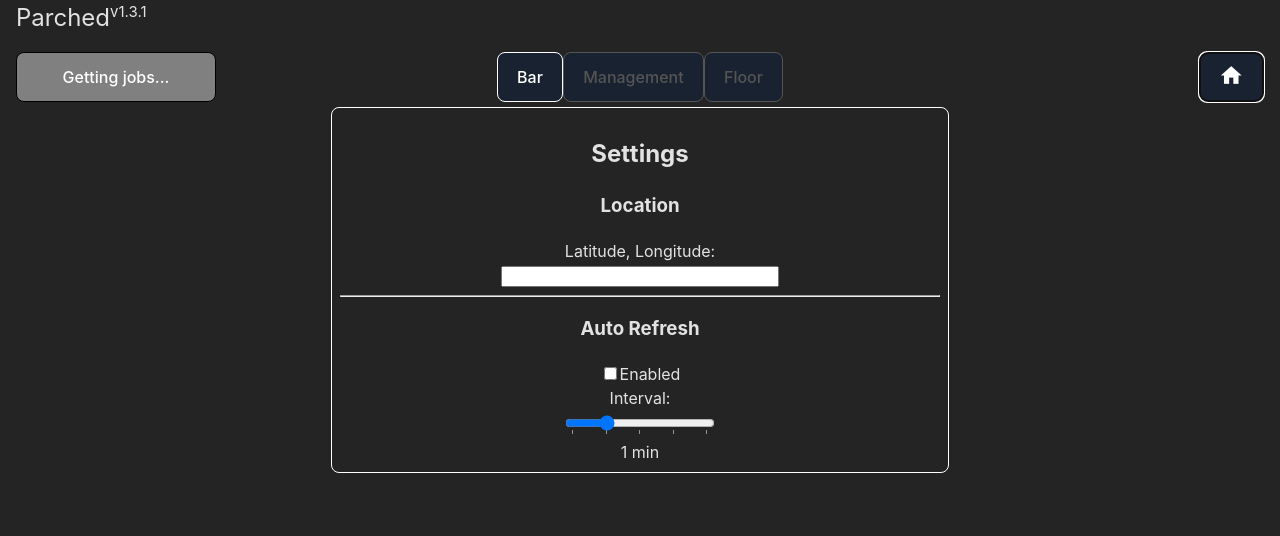
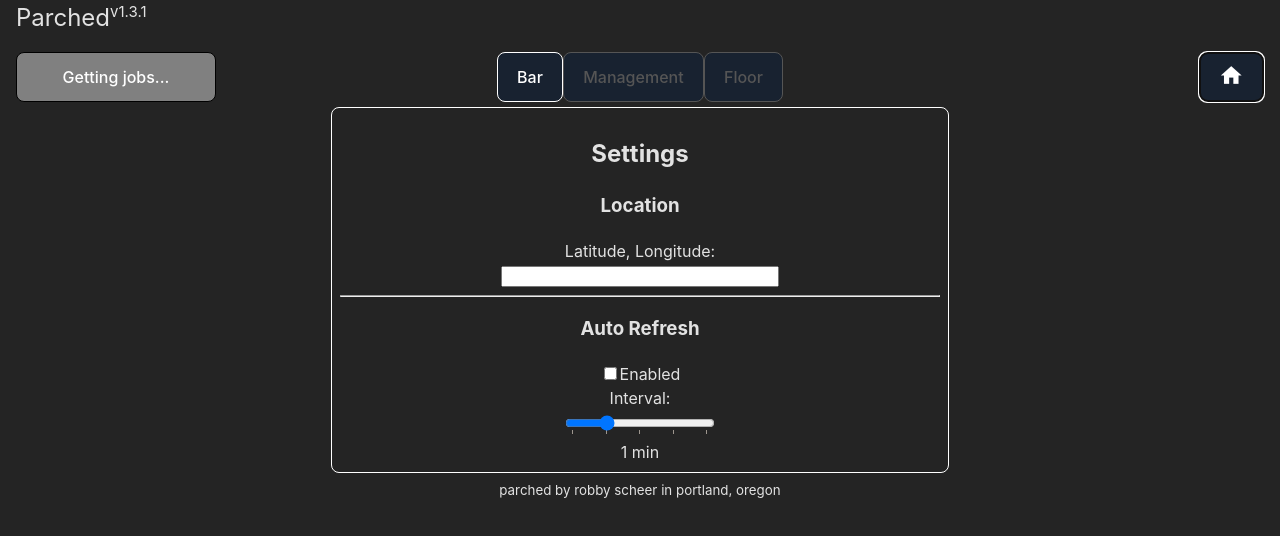
Before and after one commit to rescheer/Parched, a React (Vite) app: page / in a window 1280 px wide. Both pictures are taken after a click on the button "settings". Shown: the top 536 px of the page. Built offline with nearby package versions, Linux system fonts and the light colour scheme; no server answers.

Commit message:
vanity text on settings page

```diff
--- a/src/App.jsx
+++ b/src/App.jsx
@@ -310,6 +310,7 @@ function App() {
   );
 
   const settingsPage = (
+    <>
       <div className="settingsRoot">
         <div className="settings">
           <h2>Settings</h2>
@@ -369,6 +370,8 @@ function App() {
           </datalist>
         </div>
       </div>
+      <sub>parched by robby scheer in portland, oregon</sub>
+    </>
   );
 
   return (
```
Lines whose indentation alone changed are shown as unchanged.
